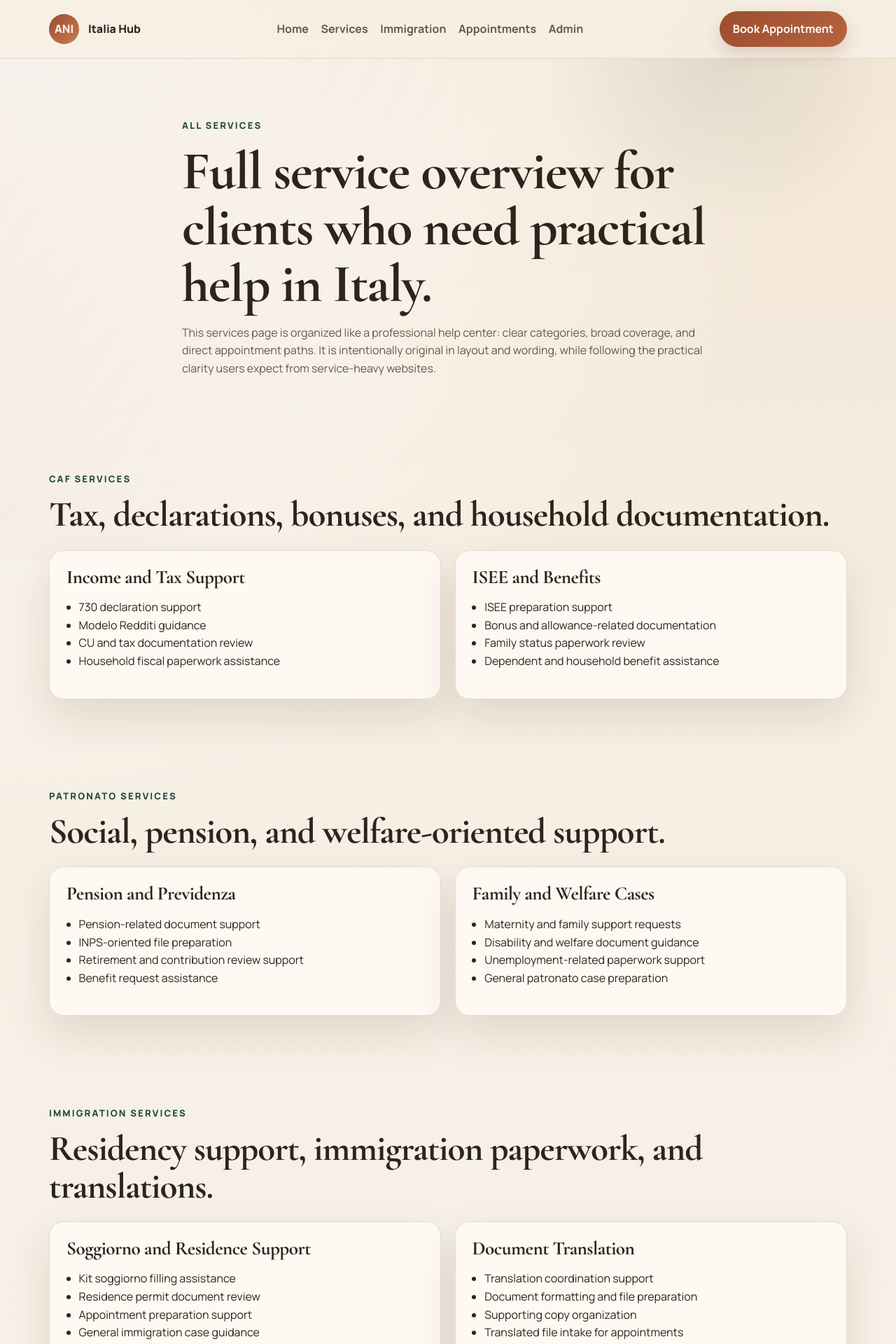
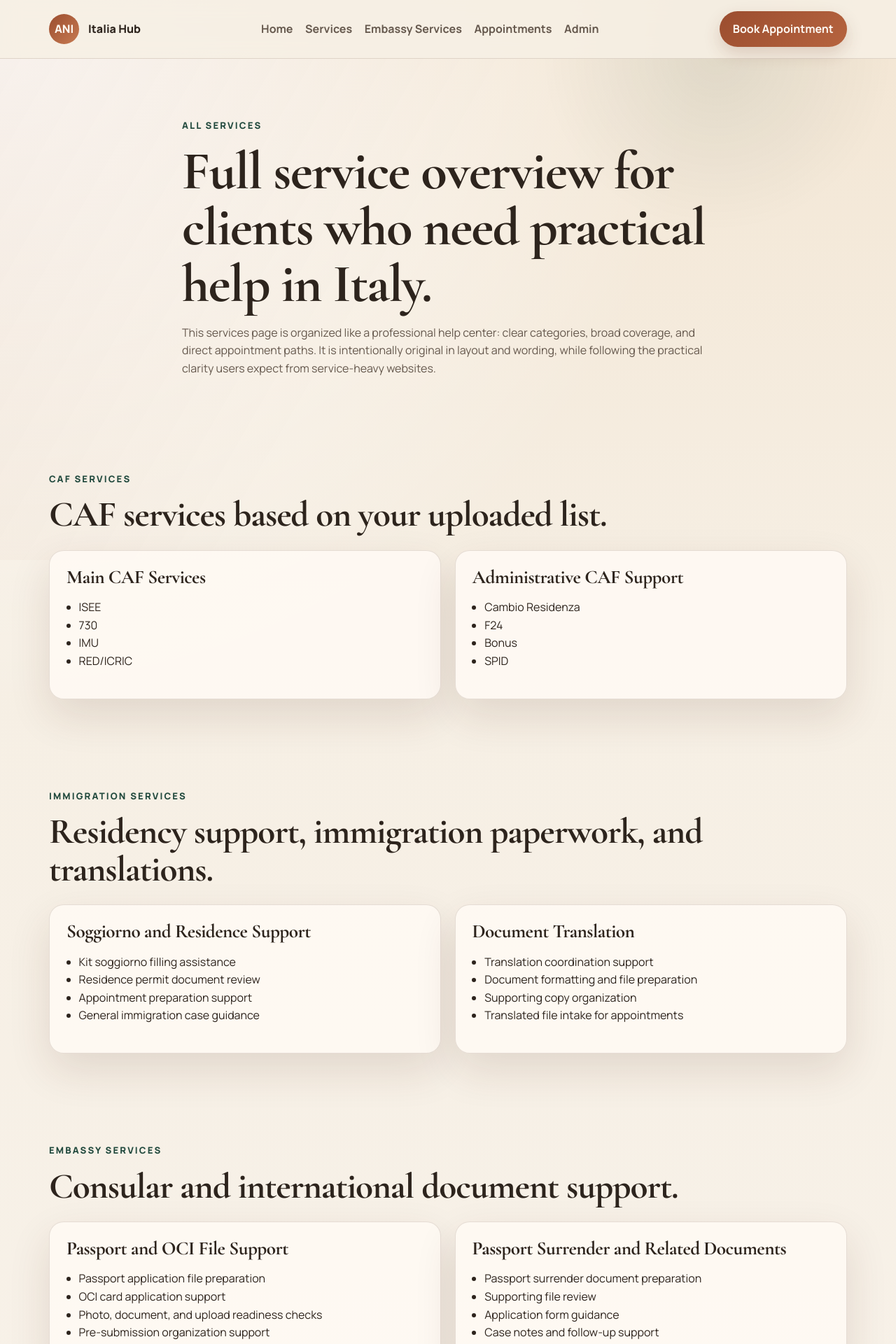
Before and after one commit to ananthareddykunreddy/italia-caf-immigration-site, a Flask app: page /services in a window 1280 px wide. Shown: the top 1920 px of the page at 70% size. Run offline with Flask 3, Linux system fonts and the light colour scheme.

Commit message:
Add CAF page and restore embassy services page

```diff
--- a/app.py
+++ b/app.py
@@ -114,6 +114,16 @@ def services():
     return render_template("services.html")
 
 
+@app.route("/caf-services")
+def caf_services():
+    return render_template("caf_services.html")
+
+
+@app.route("/embassy-services")
+def embassy_services():
+    return render_template("embassy_services.html")
+
+
 @app.route("/immigration-services")
 def immigration_services():
     return render_template("immigration_services.html")
--- a/templates/base.html
+++ b/templates/base.html
@@ -4,7 +4,7 @@
   <meta charset="UTF-8">
   <meta name="viewport" content="width=device-width, initial-scale=1.0">
   <title>{% block title %}{{ business_name }}{% endblock %}</title>
-  <meta name="description" content="{% block meta_description %}CAF services, immigration consulting, patronato support, translation, student admission support, and international document assistance in Italy.{% endblock %}">
+  <meta name="description" content="{% block meta_description %}CAF services, immigration consulting, translation, student admission support, and international document assistance in Italy.{% endblock %}">
   <link rel="preconnect" href="https://fonts.googleapis.com">
   <link rel="preconnect" href="https://fonts.gstatic.com" crossorigin>
   <link href="https://fonts.googleapis.com/css2?family=Manrope:wght@400;500;700;800&family=Cormorant+Garamond:wght@600;700&display=swap" rel="stylesheet">
@@ -21,7 +21,7 @@
         <ul class="nav-links">
           <li><a href="{{ url_for('home') }}">Home</a></li>
           <li><a href="{{ url_for('services') }}">Services</a></li>
-          <li><a href="{{ url_for('immigration_services') }}">Immigration</a></li>
+          <li><a href="{{ url_for('embassy_services') }}">Embassy Services</a></li>
           <li><a href="{{ url_for('appointments') }}">Appointments</a></li>
           <li><a href="{{ url_for('admin_login') }}">Admin</a></li>
         </ul>
@@ -46,11 +46,11 @@
     <div class="container footer-wrap">
       <div>
         <p>&copy; 2026 {{ business_name }}. All rights reserved.</p>
-        <p>CAF services, immigration support, patronato services, student admissions, translation, and international document assistance in Italy.</p>
+        <p>CAF services, immigration support, student admissions, translation, and international document assistance in Italy.</p>
       </div>
       <div class="footer-links">
         <a href="{{ url_for('services') }}">All Services</a>
-        <a href="{{ url_for('immigration_services') }}">Immigration</a>
+        <a href="{{ url_for('embassy_services') }}">Embassy Services</a>
         <a href="{{ url_for('appointments') }}">Appointments</a>
       </div>
     </div>
--- a/templates/services.html
+++ b/templates/services.html
@@ -1,7 +1,7 @@
 {% extends "base.html" %}
 
 {% block title %}Services | ANI Italia Hub{% endblock %}
-{% block meta_description %}Browse CAF, patronato, immigration, translation, consular document support, and student admission services offered by ANI Italia Hub in Italy.{% endblock %}
+{% block meta_description %}Browse CAF, immigration, translation, consular document support, and student admission services offered by ANI Italia Hub in Italy.{% endblock %}
 
 {% block content %}
 <main class="page-shell">
@@ -19,61 +19,32 @@
     <div class="container">
       <div class="section-heading">
         <p class="eyebrow">CAF Services</p>
-        <h2>Tax, declarations, bonuses, and household documentation.</h2>
+        <h2>CAF services based on your uploaded list.</h2>
       </div>
       <div class="cards cards-two">
         <article class="card">
-          <h3>Income and Tax Support</h3>
+          <h3>Main CAF Services</h3>
           <ul>
-            <li>730 declaration support</li>
-            <li>Modelo Redditi guidance</li>
-            <li>CU and tax documentation review</li>
-            <li>Household fiscal paperwork assistance</li>
+            <li>ISEE</li>
+            <li>730</li>
+            <li>IMU</li>
+            <li>RED/ICRIC</li>
           </ul>
         </article>
         <article class="card">
-          <h3>ISEE and Benefits</h3>
+          <h3>Administrative CAF Support</h3>
           <ul>
-            <li>ISEE preparation support</li>
-            <li>Bonus and allowance-related documentation</li>
-            <li>Family status paperwork review</li>
-            <li>Dependent and household benefit assistance</li>
+            <li>Cambio Residenza</li>
+            <li>F24</li>
+            <li>Bonus</li>
+            <li>SPID</li>
           </ul>
         </article>
       </div>
     </div>
   </section>
 
-  <section class="section section-alt" id="patronato-services">
-    <div class="container">
-      <div class="section-heading">
-        <p class="eyebrow">Patronato Services</p>
-        <h2>Social, pension, and welfare-oriented support.</h2>
-      </div>
-      <div class="cards cards-two">
-        <article class="card">
-          <h3>Pension and Previdenza</h3>
-          <ul>
-            <li>Pension-related document support</li>
-            <li>INPS-oriented file preparation</li>
-            <li>Retirement and contribution review support</li>
-            <li>Benefit request assistance</li>
-          </ul>
-        </article>
-        <article class="card">
-          <h3>Family and Welfare Cases</h3>
-          <ul>
-            <li>Maternity and family support requests</li>
-            <li>Disability and welfare document guidance</li>
-            <li>Unemployment-related paperwork support</li>
-            <li>General patronato case preparation</li>
-          </ul>
-        </article>
-      </div>
-    </div>
-  </section>
-
-  <section class="section" id="immigration-services">
+  <section class="section section-alt" id="immigration-services">
     <div class="container">
       <div class="section-heading">
         <p class="eyebrow">Immigration Services</p>
@@ -105,8 +76,8 @@
   <section class="section section-alt" id="international-services">
     <div class="container">
       <div class="section-heading">
-        <p class="eyebrow">International and Consular Support</p>
-        <h2>Integrated into the main services catalog, not positioned as a separate site area.</h2>
+        <p class="eyebrow">Embassy Services</p>
+        <h2>Consular and international document support.</h2>
       </div>
       <div class="cards cards-two">
         <article class="card">
```
Also changed, not shown: templates/appointments.html (+8 -4 lines), templates/caf_services.html (added, +69 -0 lines), templates/home.html (+14 -15 lines).
